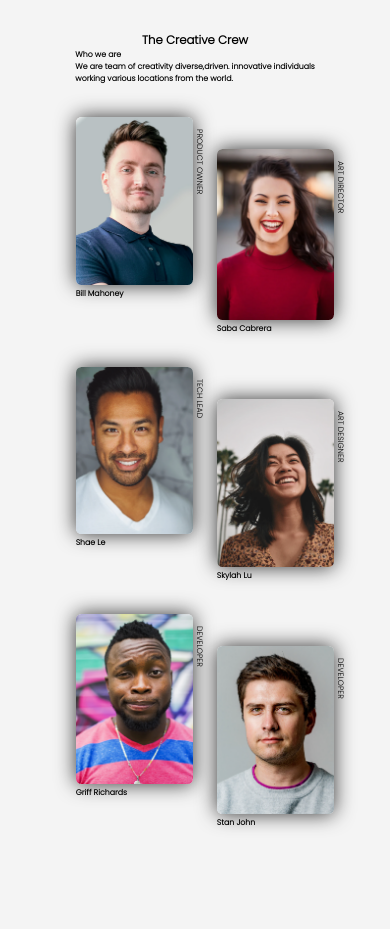
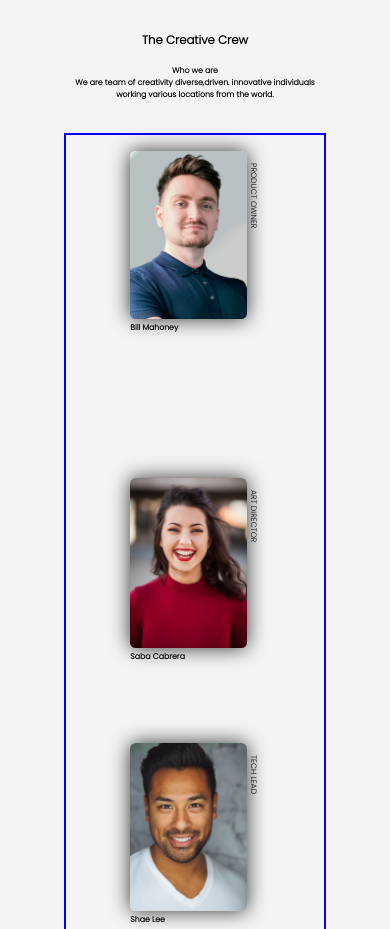
Before and after one commit to NedoxTheCoder/team-crew-css, a plain HTML site: page index.html in a window 390 px wide. Shown: the top 929 px of the page. Before the commit the page ends 844 px from the top, so only its background shows below. Drawn offline with Linux system fonts and the light colour scheme; a web font is replaced by a local one.

Commit message:
aligned some elements

```diff
--- a/index.html
+++ b/index.html
@@ -4,7 +4,7 @@
     <meta charset="UTF-8">
     <meta http-equiv="X-UA-Compatible" content="IE=edge">
     <meta name="viewport" content="width=device-width, initial-scale=1.0">
-    <title>Document</title>
+    <title>Crew Members</title>
     <link rel="stylesheet" href="style.css">
 </head>
 <body>
@@ -35,7 +35,7 @@
         <div class="shae div1">
             <div>
             <img src="images/photo3.png" alt="shae">
-            <p>Shae Le</p>
+            <p>Shae Lee</p>
         </div>
         <div class="rotated">
             <p>TECH LEAD</p>
--- a/style.css
+++ b/style.css
@@ -31,7 +31,9 @@ main{
     justify-content: space-between;
     align-content: center;
     margin: 0rem 4rem;
-    /* border: 2px solid blue; */
+    border: 2px solid blue;
+    /* padding-left: 5vw; */
+    /* padding-left: 5vw; */
 }
 
 main img{
@@ -82,18 +84,23 @@ img:hover{
     font-size: 1.3vw;
 }
 
-@media screen and (max-width:767px){
+@media screen and (max-width:784px){
     /* body{
         font-size: 2vw;
     } */
     header{
         flex-direction: column;
+        text-align: center;
     }
     main{
-        justify-content: space-evenly;
+        justify-content: center;
+        gap: 7rem;
+        /* padding-right: 4rem; */
+        padding: 1rem 4rem 1rem 2rem;
     }
     header h1{
         font-size: 3vw;
+        margin-bottom: 1rem;
     }
     header p{
         font-size: 2vw;
```
